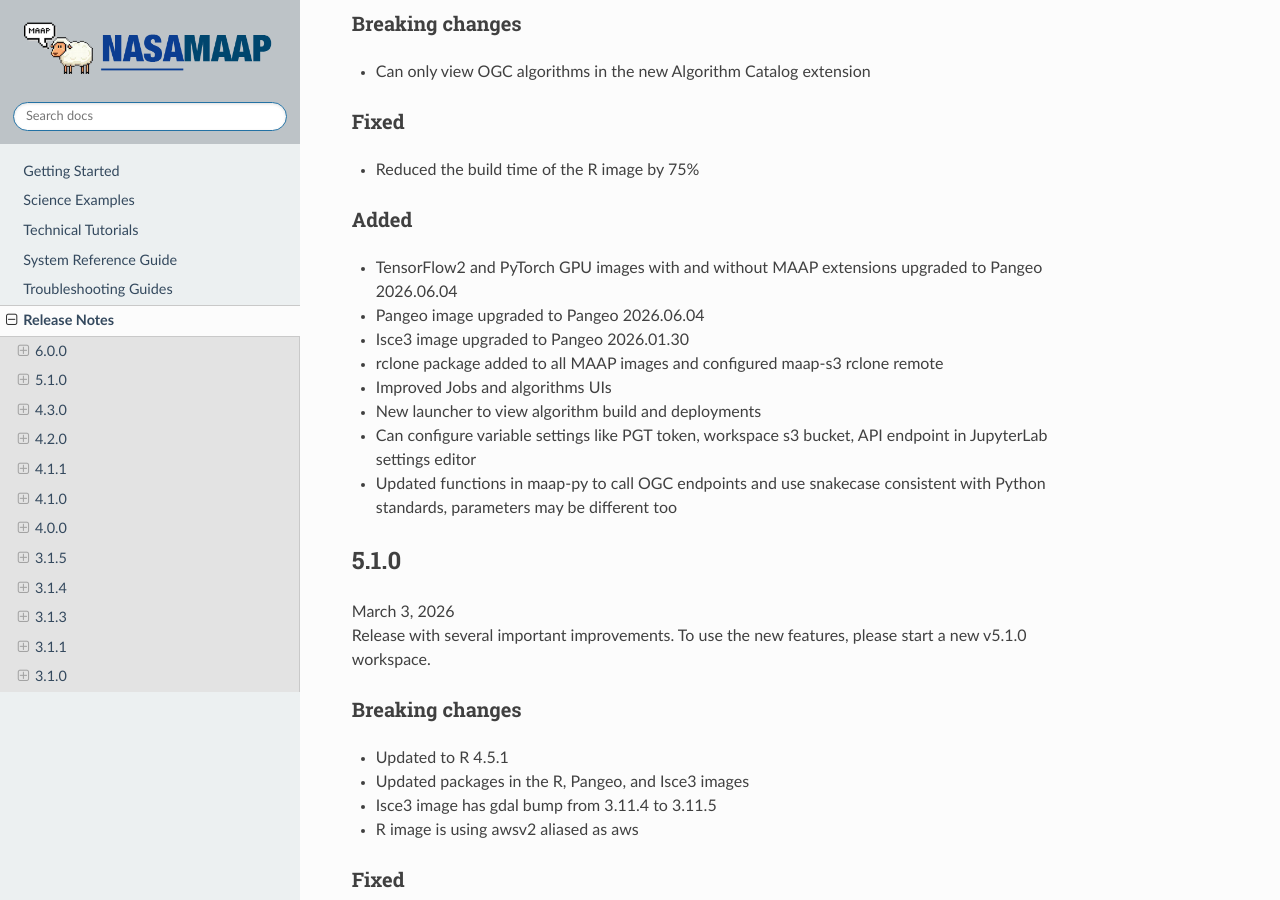
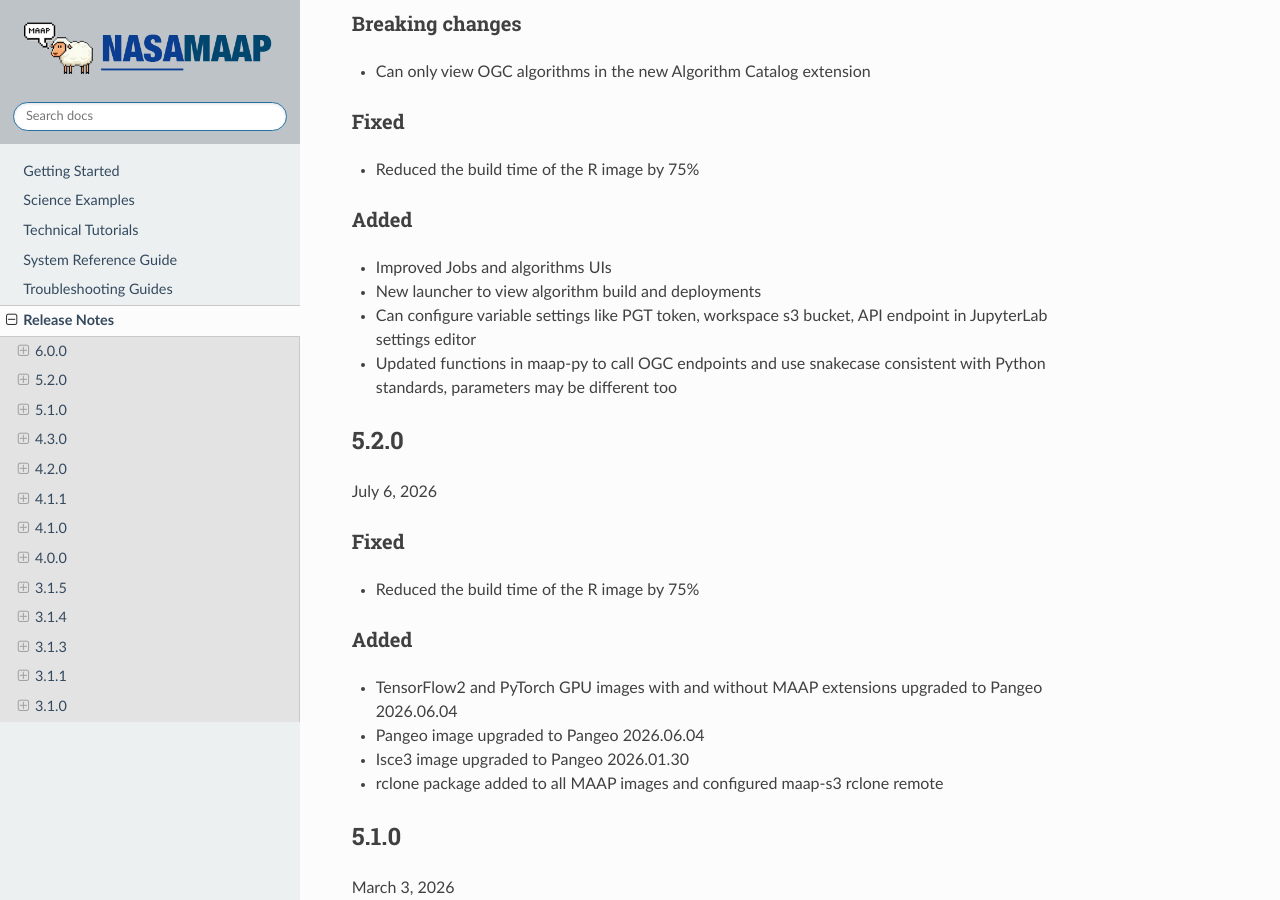
Before and after one commit to MAAP-Project/maap-documentation, a Sphinx documentation site: the page built from docs/source/release_notes.rst, in a window 1280 px wide and 900 px high, scrolled down 422 px. Built offline with Sphinx 7.4.7 and the Read the Docs theme 3.1.0, drawn with Linux system fonts in a browser that asks for light colours; pages that are not in the unit, such as notebooks, are missing from menus; a script that is not in the unit is left out.

Commit message:
added v5.2.0 release notes

```diff
--- a/docs/source/release_notes.rst
+++ b/docs/source/release_notes.rst
@@ -19,14 +19,27 @@ Fixed
 
 Added
 ^^^^^^^^^^^^
+* Improved Jobs and algorithms UIs
+* New launcher to view algorithm build and deployments
+* Can configure variable settings like PGT token, workspace s3 bucket, API endpoint in JupyterLab settings editor
+* Updated functions in maap-py to call OGC endpoints and use snakecase consistent with Python standards, parameters may be different too
+
+
+-------------------------------------------------------------
+5.2.0
+-------------------------------------------------------------
+| July 6, 2026
+
+Fixed
+^^^^^^^^^^^^
+* Reduced the build time of the R image by 75%
+
+Added
+^^^^^^^^^^^^
 * TensorFlow2 and PyTorch GPU images with and without MAAP extensions upgraded to Pangeo 2026.06.04
 * Pangeo image upgraded to Pangeo 2026.06.04
 * Isce3 image upgraded to Pangeo 2026.01.30
 * rclone package added to all MAAP images and configured maap-s3 rclone remote
-* Improved Jobs and algorithms UIs
-* New launcher to view algorithm build and deployments
-* Can configure variable settings like PGT token, workspace s3 bucket, API endpoint in JupyterLab settings editor
-* Updated functions in maap-py to call OGC endpoints and use snakecase consistent with Python standards, parameters may be different too
 
 -------------------------------------------------------------
 5.1.0
```
